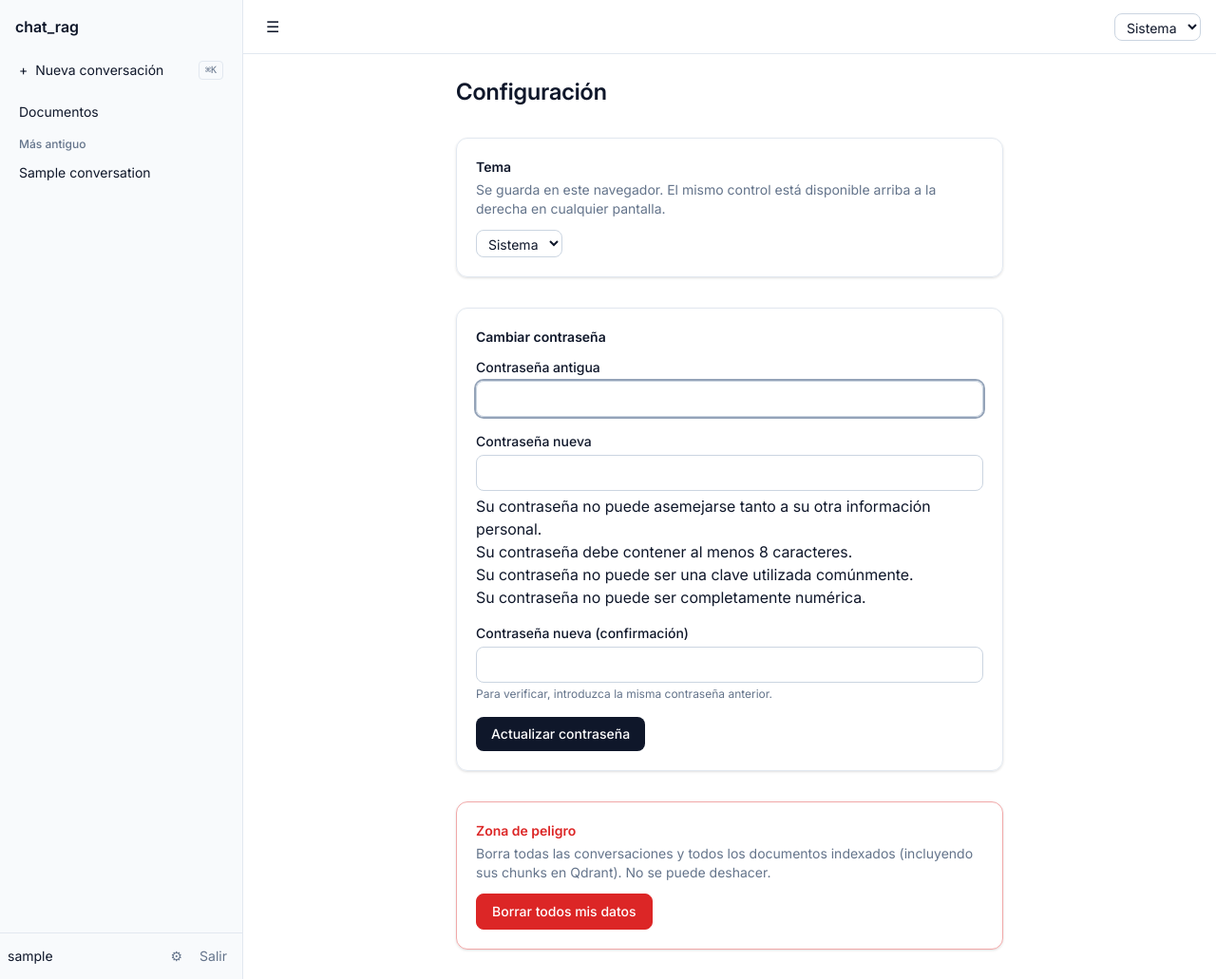
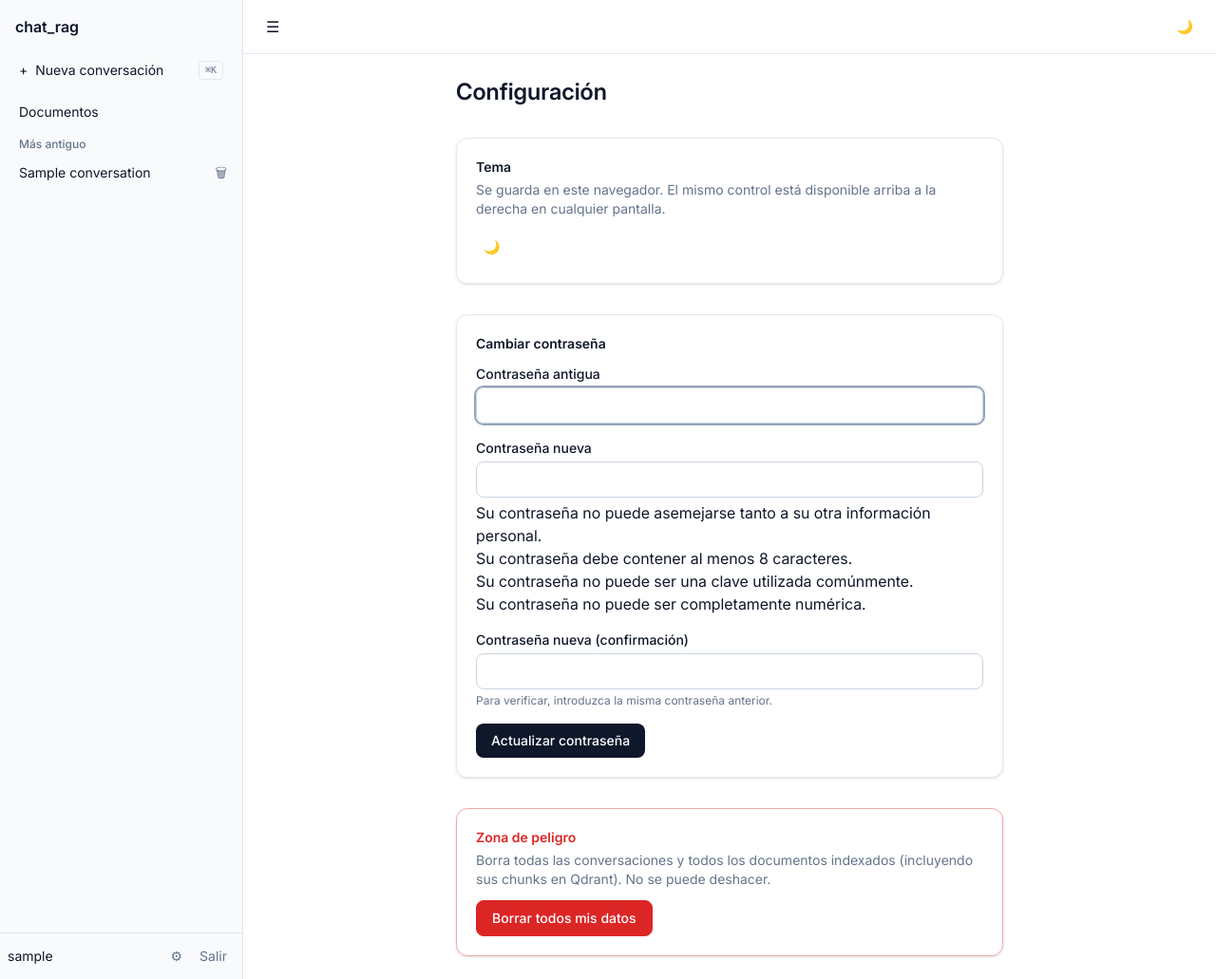
Before and after one commit to 1franky/chat_rag, a Django app: page /settings/ in a window 1280 px wide. Shown: the whole page at 95% size. Run offline with Django 5.2, Linux system fonts and the light colour scheme; a user stored in the database is signed in; tables that the repository leaves empty hold one stand-in row (values such as "Sample post"); parts of the project's set-up code (start-up, migrations or seed data) failed here and were passed over.

Commit message:
Fase 8: borrar conversación desde el sidebar + toggle de tema sin "sistema"
Parte A — ícono de borrar en el sidebar (templates/base.html): cada item
pasa de <a> suelto a un wrapper con el <a> (título) + un <button> manejado
por Alpine/fetch (static/js/sidebar.js) para borrar sin abrir la
conversación. Ícono siempre visible (no group-hover, mismo gotcha de
touch que el botón de copiar de chat.js). chat/views.py::delete_conversation
devuelve 204 cuando la llamada trae X-Requested-With: XMLHttpRequest (el
JS decide ahí si navega a chat:home — se borró la conversación abierta— o
solo saca el <a> del sidebar con un toast); el botón "Borrar" clásico de
conversation.html no manda ese header, así que conserva el redirect +
mensaje de siempre.

Parte B — toggle de tema (partials/theme_toggle.html): reemplaza el
<select> de 3 opciones por un botón único sol/luna que alterna el tema
actual. Ya no existe 'system' como valor persistente en localStorage;
theme_init.html sigue usando matchMedia pero solo como fallback antes de
la primera elección explícita.

tailwind.css recompilado (clases nuevas: mr-1, p-1).

Probado contra el stack Docker real (rebuild + up): creación/borrado de
conversaciones vía AJAX (204) y vía form clásico (redirect), datos de
prueba limpiados de la cuenta real después.

Co-Authored-By: Claude Sonnet 5 <noreply@anthropic.com>
Claude-Session: https://claude.ai/code/session_01SdPtpWr7uvaMKsjhnKq8pU

```diff
--- a/web/apps/chat/views.py
+++ b/web/apps/chat/views.py
@@ -193,6 +193,15 @@ def delete_conversation(request: HttpRequest, conversation_id) -> HttpResponse:
     conversation = _get_conversation_or_404(request, conversation_id)
     conversation.delete()
     logger.info("conversation_deleted", conversation_id=str(conversation_id))
+
+    # Borrado desde el ícono del sidebar (static/js/sidebar.js, plan-v2.md
+    # Fase 8): 204 sin body — el JS decide ahí mismo si hace falta navegar
+    # (borraste la conversación que tenías abierta) o solo sacar el <a> del
+    # sidebar (borraste otra), sin el redirect a chat:home de siempre, que
+    # sacaría al usuario de donde estaba para nada.
+    if request.headers.get("X-Requested-With") == "XMLHttpRequest":
+        return HttpResponse(status=204)
+
     messages.success(request, "Conversación borrada.")
     return redirect("chat:home")
 
--- /dev/null
+++ b/web/static/js/sidebar.js
@@ -0,0 +1,37 @@
+// Borrar una conversación desde el ícono del sidebar sin tener que abrirla
+// primero (plan-v2.md, Fase 8). Usa fetch en vez de un submit normal: si la
+// conversación borrada es OTRA distinta de la que se tiene abierta, no hace
+// falta recargar toda la página — alcanza con sacar el <a> del sidebar.
+function sidebarConversationItem(conversationId, deleteUrl) {
+  return {
+    async deleteConversation() {
+      if (!confirm('¿Borrar esta conversación?')) return;
+
+      let response;
+      try {
+        response = await fetch(deleteUrl, {
+          method: 'POST',
+          headers: { 'X-CSRFToken': getCsrfToken(), 'X-Requested-With': 'XMLHttpRequest' },
+        });
+      } catch {
+        Alpine.store('toast').push('No se pudo borrar la conversación.', 'error');
+        return;
+      }
+      if (!response.ok) {
+        Alpine.store('toast').push('No se pudo borrar la conversación.', 'error');
+        return;
+      }
+
+      // La conversación borrada era la que estaba abierta: no tiene sentido
+      // seguir mostrándola, hay que navegar a otro lado.
+      const openConversation = document.querySelector('[data-conversation-id]');
+      if (openConversation && openConversation.dataset.conversationId === conversationId) {
+        window.location.href = document.body.dataset.chatHomeUrl;
+        return;
+      }
+
+      this.$el.remove();
+      Alpine.store('toast').push('Conversación borrada.', 'success');
+    },
+  };
+}
--- a/web/tailwind/input.css
+++ b/web/tailwind/input.css
@@ -1,7 +1,9 @@
 @import "tailwindcss";
 
 /* Dark mode controlado por la clase `.dark` en <html> (toggle de Alpine),
-   no por prefers-color-scheme directo, para poder ofrecer "sistema/claro/oscuro". */
+   no por prefers-color-scheme directo: matchMedia solo se consulta como
+   fallback antes de la primera elección explícita del usuario (ver
+   partials/theme_init.html). */
 @custom-variant dark (&:where(.dark, .dark *));
 
 /* Inter self-hosted (variable font: un solo archivo cubre weight 100-900),
--- a/web/templates/base.html
+++ b/web/templates/base.html
@@ -29,9 +29,10 @@
   <script src="{% static 'js/vendor/alpine.min.js' %}" defer></script>
   <script src="{% static 'js/vendor/htmx.min.js' %}" defer></script>
   <script src="{% static 'js/csrf.js' %}" defer></script>
+  <script src="{% static 'js/sidebar.js' %}" defer></script>
   {% block extra_head %}{% endblock %}
 </head>
-<body class="h-full bg-background font-sans text-foreground">
+<body class="h-full bg-background font-sans text-foreground" data-chat-home-url="{% url 'chat:home' %}">
   <div
     class="flex h-full"
     x-data="{ sidebarOpen: true }"
@@ -68,13 +69,40 @@
           <div>
             <p class="px-3 pb-1 text-xs font-medium text-muted-foreground">{{ group_label }}</p>
             {% for conv in conversations %}
-              <a
-                href="{% url 'chat:detail' conv.id %}"
-                class="block truncate rounded-md px-3 py-2 text-sm hover:bg-accent hover:text-accent-foreground {% if conv.id == conversation.id %}bg-accent text-accent-foreground{% endif %}"
-                title="{{ conv.title }}"
+              {% comment %}
+                Wrapper en vez de un <a> suelto: un <a> no puede contener un
+                <button> (HTML inválido), y desde acá se puede borrar la
+                conversación sin necesidad de abrirla primero (plan-v2.md,
+                Fase 8).
+              {% endcomment %}
+              <div
+                class="flex items-center rounded-md text-sm hover:bg-accent hover:text-accent-foreground {% if conv.id == conversation.id %}bg-accent text-accent-foreground{% endif %}"
+                x-data="sidebarConversationItem('{{ conv.id }}', '{% url 'chat:delete' conv.id %}')"
               >
-                {{ conv.title|default:"Sin título" }}
-              </a>
+                <a
+                  href="{% url 'chat:detail' conv.id %}"
+                  class="block flex-1 truncate px-3 py-2"
+                  title="{{ conv.title }}"
+                >
+                  {{ conv.title|default:"Sin título" }}
+                </a>
+                {% comment %}
+                  Ícono siempre visible, NO condicionado a hover: el proyecto
+                  ya pisó ese bug una vez con el botón de copiar del chat
+                  (static/js/chat.js) — `group-hover:` de Tailwind se envuelve
+                  en `@media (hover: hover)`, que en touch (sin mouse) nunca
+                  matchea y deja el botón oculto para siempre.
+                {% endcomment %}
+                <button
+                  type="button"
+                  @click="deleteConversation()"
+                  class="mr-1 shrink-0 rounded p-1 text-muted-foreground hover:text-destructive"
+                  aria-label="Borrar conversación «{{ conv.title|default:'Sin título' }}»"
+                  title="Borrar conversación"
+                >
+                  <span aria-hidden="true">🗑</span>
+                </button>
+              </div>
             {% endfor %}
           </div>
         {% endfor %}
--- a/web/templates/partials/theme_init.html
+++ b/web/templates/partials/theme_init.html
@@ -1,8 +1,14 @@
-{# Evita el flash de tema incorrecto: aplica la clase `dark` antes del primer paint. #}
+{% comment %}
+  Evita el flash de tema incorrecto: aplica la clase `dark` antes del primer
+  paint. `localStorage.theme` guarda 'light'/'dark' una vez que el usuario
+  toca el toggle (partials/theme_toggle.html) — mientras no exista ese valor
+  explícito (primera visita, o browsers con el viejo 'system' de antes de la
+  Fase 8 de plan-v2.md), matchMedia decide un default razonable.
+{% endcomment %}
 <script>
   (function () {
-    var stored = localStorage.theme || 'system';
-    var isDark = stored === 'dark' || (stored === 'system' && window.matchMedia('(prefers-color-scheme: dark)').matches);
+    var stored = localStorage.theme;
+    var isDark = stored ? stored === 'dark' : window.matchMedia('(prefers-color-scheme: dark)').matches;
     document.documentElement.classList.toggle('dark', isDark);
   })();
 </script>
--- a/web/templates/partials/theme_toggle.html
+++ b/web/templates/partials/theme_toggle.html
@@ -1,26 +1,27 @@
 {% comment %}
-  Toggle de tema (sistema/claro/oscuro), persistido en localStorage.
-  También editable desde /settings/ (misma clave de localStorage, ver
-  accounts/settings.html) — este selector es el atajo rápido del header.
+  Toggle de tema (claro/oscuro), persistido en localStorage. Sin opción
+  "sistema" (plan-v2.md, Fase 8): theme_init.html sigue usando matchMedia,
+  pero solo como fallback para elegir un default razonable ANTES de que el
+  usuario haya tocado este botón alguna vez — una vez que lo toca, queda
+  guardado un valor explícito y matchMedia deja de consultarse.
+  También editable desde /settings/ (mismo store de localStorage, ver
+  accounts/settings.html) — este es el atajo rápido del header.
 {% endcomment %}
 <div
-  x-data="{ theme: localStorage.theme || 'system' }"
-  x-init="$watch('theme', value => {
-    localStorage.theme = value;
-    document.documentElement.classList.toggle(
-      'dark',
-      value === 'dark' || (value === 'system' && window.matchMedia('(prefers-color-scheme: dark)').matches)
-    );
+  x-data="{ dark: document.documentElement.classList.contains('dark') }"
+  x-init="$watch('dark', value => {
+    localStorage.theme = value ? 'dark' : 'light';
+    document.documentElement.classList.toggle('dark', value);
   })"
 >
-  <label class="sr-only" for="theme-select">Tema</label>
-  <select
-    id="theme-select"
-    x-model="theme"
-    class="rounded-md border border-input bg-transparent px-2 py-1 text-sm"
+  <button
+    type="button"
+    @click="dark = !dark"
+    class="rounded-md p-2 text-sm hover:bg-accent hover:text-accent-foreground"
+    :aria-label="dark ? 'Cambiar a tema claro' : 'Cambiar a tema oscuro'"
+    :title="dark ? 'Cambiar a tema claro' : 'Cambiar a tema oscuro'"
   >
-    <option value="system">Sistema</option>
-    <option value="light">Claro</option>
-    <option value="dark">Oscuro</option>
-  </select>
+    <span x-show="dark" x-cloak aria-hidden="true">☀️</span>
+    <span x-show="!dark" x-cloak aria-hidden="true">🌙</span>
+  </button>
 </div>
```
Also changed, not shown: plan-v2.md (+18 -12 lines), web/static/css/tailwind.css.
